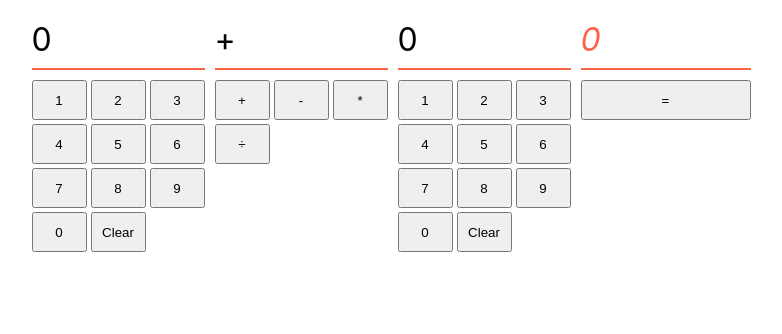
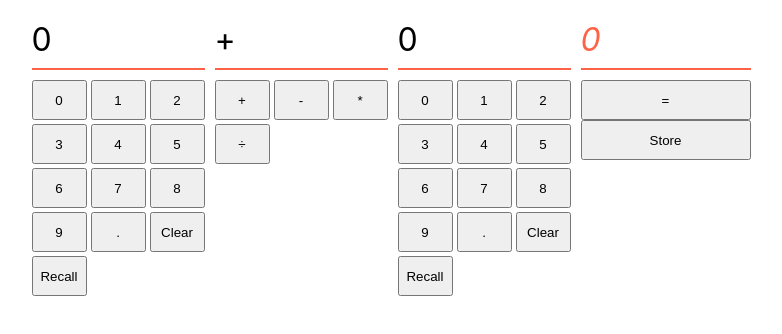
Before and after one commit to boolean-uk/react-state-calculator, a React (Vite) app: page / in a window 1280 px wide. Shown: the top 334 px of the page, without its empty margins (249-1031 px from the left). Built offline with nearby package versions, Linux system fonts and the light colour scheme.

Commit message:
Finished core, and all extensions

```diff
--- a/src/App.jsx
+++ b/src/App.jsx
@@ -1,60 +1,129 @@
-import "./App.css"
+import { useState } from "react";
+import "./App.css";
 
 function App() {
+  const [num1, setNum1] = useState(0);
+  const [num2, setNum2] = useState(0);
+  const [operator, setOperator] = useState("+");
+  const [result, setResult] = useState(0);
+  const [stored, setStored] = useState(0);
+
+  const handleClick = (clickedNum) => {
+    if (num1 === 0) {
+      setNum1(clickedNum);
+    } else {
+      setNum1((prevNum) => prevNum.toString() + clickedNum.toString());
+    }
+  };
+
+  const handleClick2 = (clickedNum) => {
+    if (num2 === 0) {
+      setNum2(clickedNum);
+    } else {
+      setNum2((prevNum) => prevNum.toString() + clickedNum.toString());
+    }
+  };
+
+  const handleOperator = (operator) => {
+    setOperator(operator);
+  };
+
+  const calculateResult = () => {
+    const parsedNum1 = parseFloat(num1);
+    const parsedNum2 = parseFloat(num2);
+
+    switch (operator) {
+      case "+":
+        setResult(parsedNum1 + parsedNum2);
+        break;
+      case "-":
+        setResult(parsedNum1 - parsedNum2);
+        break;
+      case "*":
+        setResult(parsedNum1 * parsedNum2);
+        break;
+      case "÷":
+        setResult(parsedNum1 / parsedNum2);
+        break;
+      default:
+        setResult(0);
+        break;
+    }
+  };
+
+  const handleClear = () => {
+    setNum1(0);
+  };
+
+  const handleClear2 = () => {
+    setNum2(0);
+  };
+
+  const handleStored = () => {
+    setStored(result);
+  };
+
+  const handleDecimal = () => {
+    if (!num1.toString().includes(".")) {
+      setNum1(num1 + ".");
+    }
+  };
+
+  const handleDecimal2 = () => {
+    if (!num2.toString().includes(".")) {
+      setNum2(num2 + ".");
+    }
+  };
 
   return (
     <div className="calculator">
       <div className="panel">
-        <p>0</p>
+        <p>{num1}</p>
         <div className="numbers">
-          <button>1</button>
-          <button>2</button>
-          <button>3</button>
-          <button>4</button>
-          <button>5</button>
-          <button>6</button>
-          <button>7</button>
-          <button>8</button>
-          <button>9</button>
-          <button>0</button>
-          <button>Clear</button>
+          {[0, 1, 2, 3, 4, 5, 6, 7, 8, 9].map((num1) => (
+            <button key={num1} onClick={() => handleClick(num1)}>
+              {num1}
+            </button>
+          ))}
+          <button onClick={() => handleDecimal()}>.</button>
+          <button onClick={() => handleClear()}>Clear</button>
+          <button onClick={() => setNum1(stored)}>Recall</button>
         </div>
       </div>
 
       <div className="panel">
-        <p>+</p>
+        <p>{operator}</p>
         <div className="numbers">
-          <button>+</button>
-          <button>-</button>
-          <button>*</button>
-          <button>÷</button>
+          {["+", "-", "*", "÷"].map((operator) => (
+            <button key={operator} onClick={() => handleOperator(operator)}>
+              {operator}
+            </button>
+          ))}
         </div>
       </div>
 
       <div className="panel">
-        <p>0</p>
+        <p>{num2}</p>
         <div className="numbers">
-          <button>1</button>
-          <button>2</button>
-          <button>3</button>
-          <button>4</button>
-          <button>5</button>
-          <button>6</button>
-          <button>7</button>
-          <button>8</button>
-          <button>9</button>
-          <button>0</button>
-          <button>Clear</button>
+          {[0, 1, 2, 3, 4, 5, 6, 7, 8, 9].map((num2) => (
+            <button key={num2} onClick={() => handleClick2(num2)}>
+              {num2}
+            </button>
+          ))}
+          <button onClick={() => handleDecimal2()}>.</button>
+          <button onClick={() => handleClear2()}>Clear</button>
+          <button onClick={() => setNum2(stored)}>Recall</button>
         </div>
       </div>
       <div className="panel answer">
-        <p>0</p>
+        <p>{result}</p>
         <div>
-          <button>=</button>
+          <button onClick={calculateResult}>=</button>
+          <button onClick={() => handleStored()}>Store</button>
         </div>
       </div>
     </div>
-  )
+  );
 }
 
-export default App
+export default App;
```
